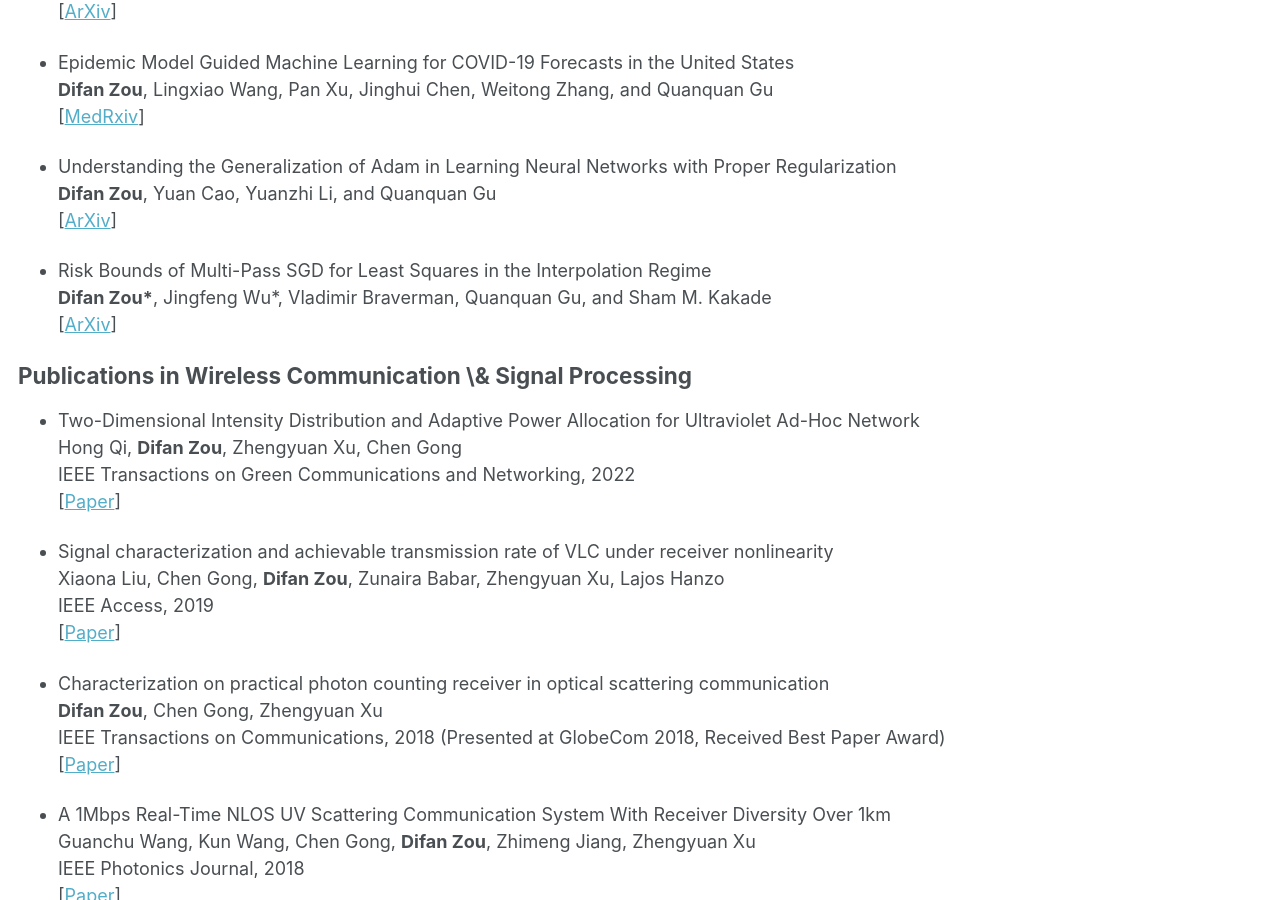
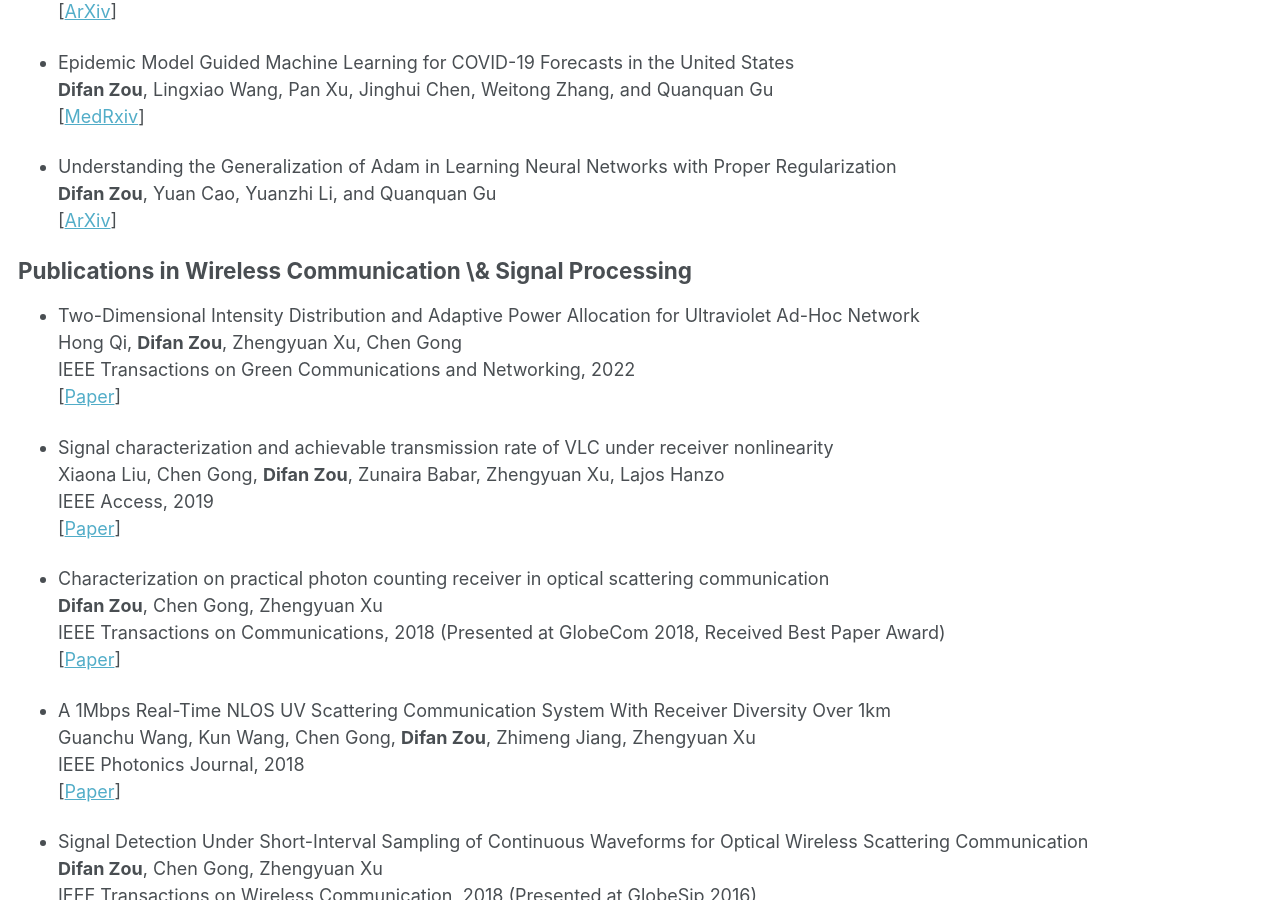
Before and after one commit to difanzou/difanzou.github.io, a Jekyll site: the page built from _pages/publications.md, in a window 1280 px wide and 900 px high, scrolled down 3261 px. Built offline with Jekyll 4.4.1, drawn with Linux system fonts in a browser that asks for light colours.

```diff
--- a/_pages/publications.md
+++ b/_pages/publications.md
@@ -145,9 +145,6 @@
 **Difan Zou**, Yuan Cao, Yuanzhi Li, and Quanquan Gu\
 \[[ArXiv](https://arxiv.org/pdf/2108.11371.pdf)\]
 
-* Risk Bounds of Multi-Pass SGD for Least Squares in the Interpolation Regime\
-**Difan Zou\***, Jingfeng Wu\*,  Vladimir Braverman, Quanquan Gu, and Sham M. Kakade\
-\[[ArXiv](https://arxiv.org/pdf/2203.03159.pdf)\]
 
 ## Publications in Wireless Communication \& Signal Processing
 
```
